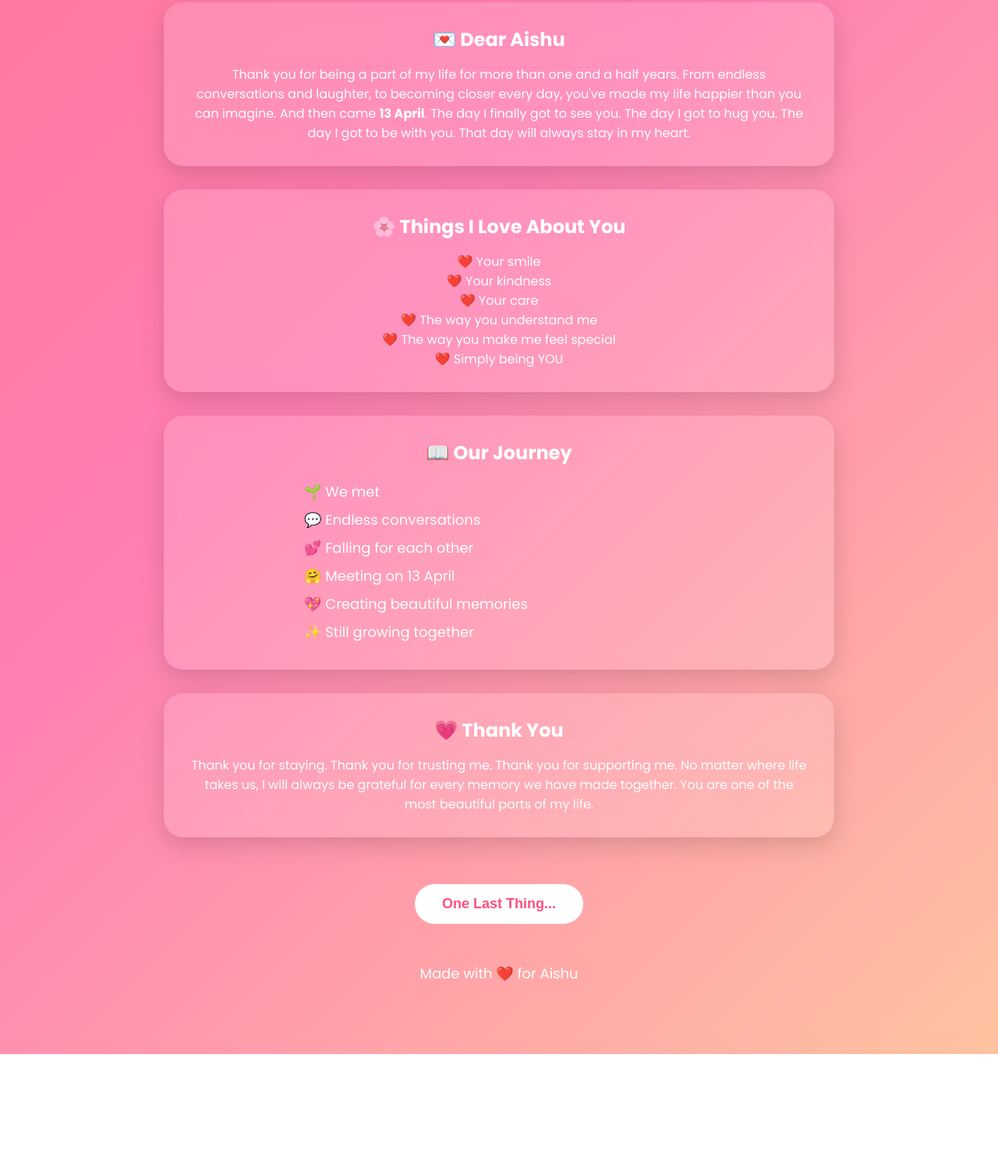
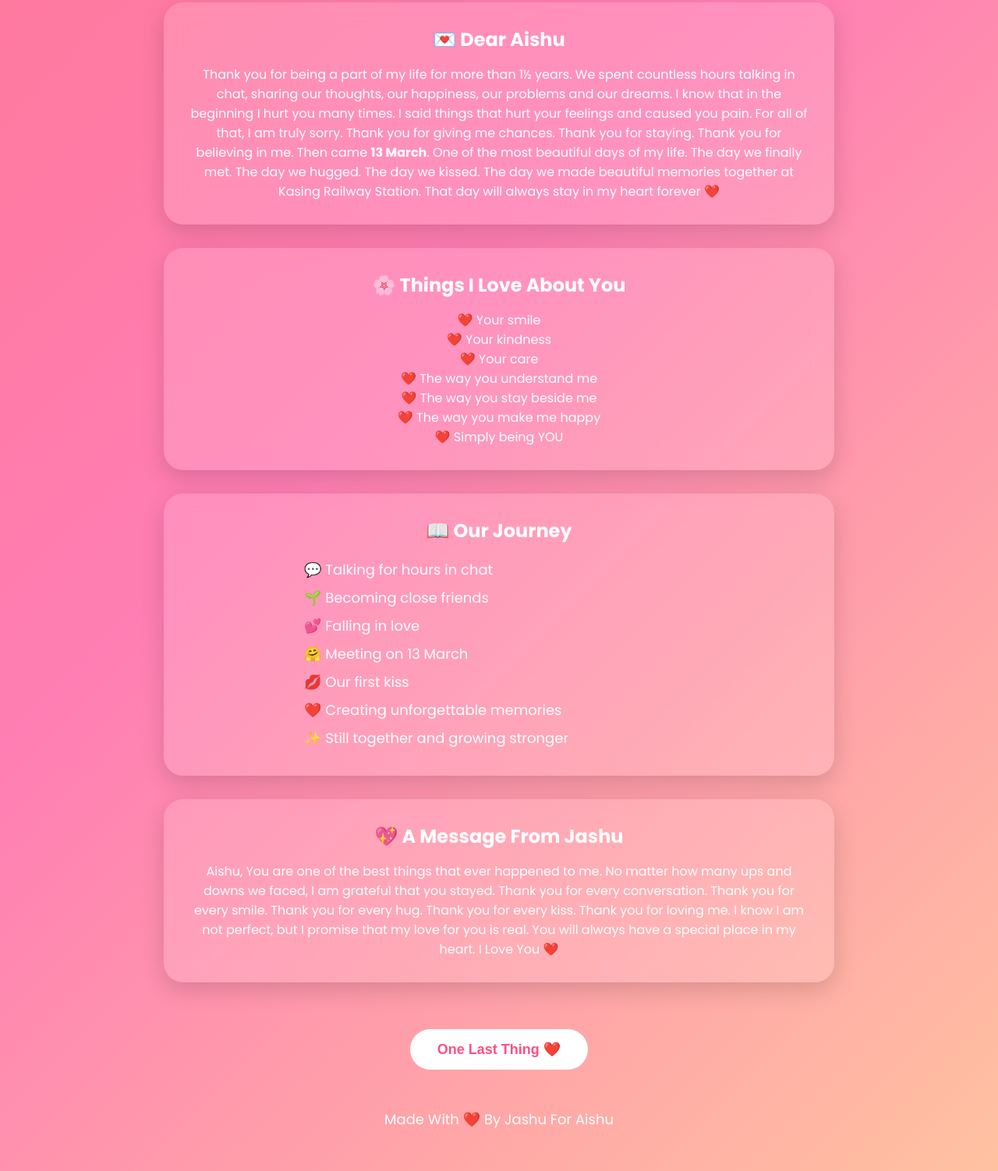
Before and after one commit to djrmgaming0-star/aishu, a plain HTML site: page index.html in a window 1280 px wide. Shown: the part 867-2369 px from the top of the page at 78% size. Before the commit the page ends 2219 px from the top, so only its background shows below. Drawn offline with Linux system fonts and the light colour scheme.

Commit message:
Update index.html

```diff
--- a/index.html
+++ b/index.html
@@ -3,7 +3,7 @@
 <head>
 <meta charset="UTF-8">
 <meta name="viewport" content="width=device-width, initial-scale=1.0">
-<title>For Aishu ❤️</title>
+<title>Jashu ❤️ Aishu</title>
 
 <link href="https://fonts.googleapis.com/css2?family=Poppins:wght@300;400;600;700&family=Dancing+Script:wght@700&display=swap" rel="stylesheet">
 
@@ -119,7 +119,7 @@ font-size:18px;
 
 #surprise{
 display:none;
-font-size:3rem;
+font-size:2.5rem;
 font-family:'Dancing Script',cursive;
 margin-top:40px;
 animation:pop 1s ease;
@@ -150,11 +150,10 @@ font-size:18px;
 <div class="container">
 
 <section class="hero">
-<h1>For Aishu ❤️</h1>
+<h1>Jashu ❤️ Aishu</h1>
 
 <p>
-A small surprise from someone who is extremely grateful
-to have you in his life.
+A small surprise for the most special girl in my life ❤️
 </p>
 
 <button class="btn" onclick="document.getElementById('letter').scrollIntoView({behavior:'smooth'})">
@@ -166,22 +165,35 @@ Open My Heart ❤️
 <h2>💌 Dear Aishu</h2>
 
 <p>
-Thank you for being a part of my life for more than
-one and a half years.
+Thank you for being a part of my life for more than 1½ years.
 
-From endless conversations and laughter,
-to becoming closer every day,
-you've made my life happier than you can imagine.
+We spent countless hours talking in chat, sharing our thoughts,
+our happiness, our problems and our dreams.
 
-And then came <b>13 April</b>.
+I know that in the beginning I hurt you many times.
+I said things that hurt your feelings and caused you pain.
 
-The day I finally got to see you.
+For all of that, I am truly sorry.
 
-The day I got to hug you.
+Thank you for giving me chances.
 
-The day I got to be with you.
+Thank you for staying.
 
-That day will always stay in my heart.
+Thank you for believing in me.
+
+Then came <b>13 March</b>.
+
+One of the most beautiful days of my life.
+
+The day we finally met.
+
+The day we hugged.
+
+The day we kissed.
+
+The day we made beautiful memories together at Kasing Railway Station.
+
+That day will always stay in my heart forever ❤️
 </p>
 </div>
 
@@ -193,7 +205,8 @@ That day will always stay in my heart.
 ❤️ Your kindness<br>
 ❤️ Your care<br>
 ❤️ The way you understand me<br>
-❤️ The way you make me feel special<br>
+❤️ The way you stay beside me<br>
+❤️ The way you make me happy<br>
 ❤️ Simply being YOU
 </p>
 </div>
@@ -202,44 +215,63 @@ That day will always stay in my heart.
 <h2>📖 Our Journey</h2>
 
 <div class="timeline">
-🌱 We met<br>
-💬 Endless conversations<br>
-💕 Falling for each other<br>
-🤗 Meeting on 13 April<br>
-💖 Creating beautiful memories<br>
-✨ Still growing together
+💬 Talking for hours in chat<br>
+🌱 Becoming close friends<br>
+💕 Falling in love<br>
+🤗 Meeting on 13 March<br>
+💋 Our first kiss<br>
+❤️ Creating unforgettable memories<br>
+✨ Still together and growing stronger
 </div>
 </div>
 
 <div class="card">
-<h2>💗 Thank You</h2>
+<h2>💖 A Message From Jashu</h2>
 
 <p>
-Thank you for staying.
+Aishu,
 
-Thank you for trusting me.
+You are one of the best things that ever happened to me.
 
-Thank you for supporting me.
+No matter how many ups and downs we faced,
+I am grateful that you stayed.
 
-No matter where life takes us,
-I will always be grateful for every memory we have made together.
+Thank you for every conversation.
 
-You are one of the most beautiful parts of my life.
+Thank you for every smile.
+
+Thank you for every hug.
+
+Thank you for every kiss.
+
+Thank you for loving me.
+
+I know I am not perfect, but I promise that my love for you is real.
+
+You will always have a special place in my heart.
+
+I Love You ❤️
 </p>
 </div>
 
 <button class="btn" onclick="showLove()">
-One Last Thing...
+One Last Thing ❤️
 </button>
 
 <div id="surprise">
-I Love You Aishu ❤️<br>
-Forever & Always<br>
-— Rakesh
+Aishu ❤️<br><br>
+
+Thank You For Everything.<br>
+Thank You For Staying.<br>
+Thank You For Loving Me.<br><br>
+
+I Love You Forever ❤️<br><br>
+
+— Your Jashu ❤️
 </div>
 
 <div class="footer">
-Made with ❤️ for Aishu
+Made With ❤️ By Jashu For Aishu
 </div>
 
 </div>
```
